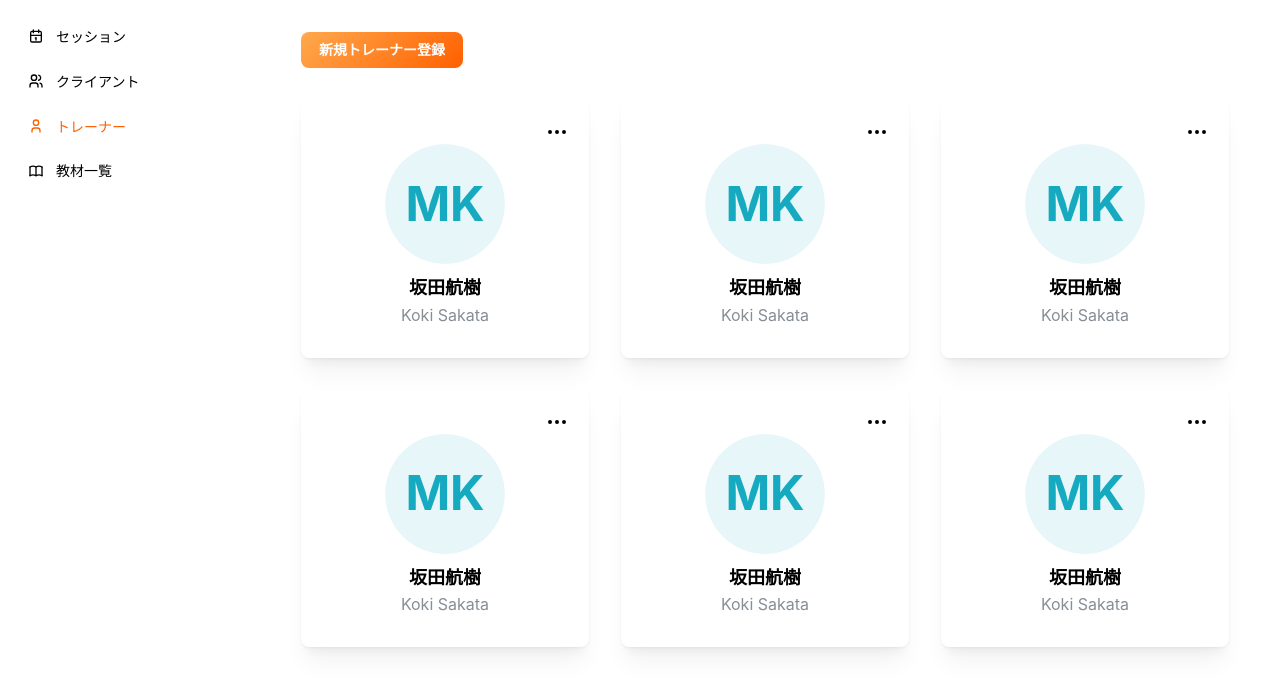
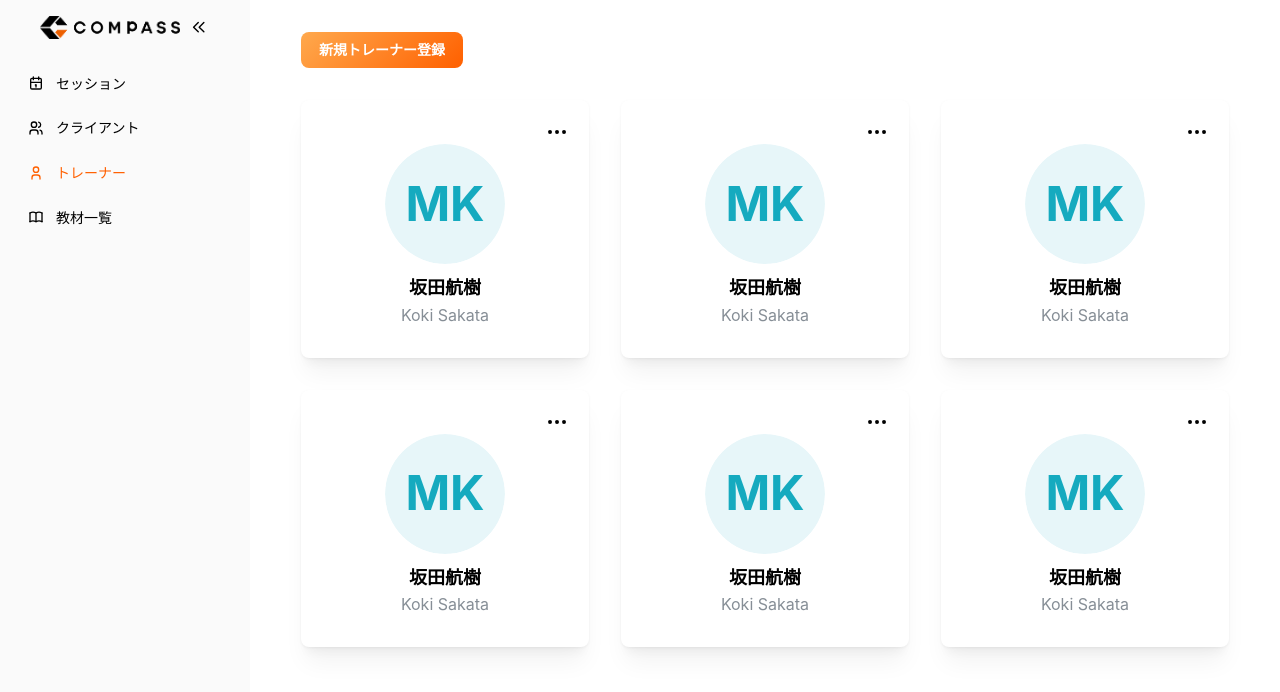
Before and after one commit to career-direction/compass-crm, a Next.js app: page /trainers in a window 1280 px wide. Shown: the top 692 px of the page. Built offline with nearby package versions, Linux system fonts and the light colour scheme.

Commit message:
update: UI

```diff
--- /dev/null
+++ b/src/AGENTS.md
@@ -0,0 +1,26 @@
+# srcディレクトリ
+
+アプリ内の文言は全て日本語にして。
+
+## appディレクトリ
+
+`Next.js`の`App Router`を実現するためのディレクトリです。
+`app/*/`配下には、`page.tsx`または`layout.tsx`のみが配置されます。これらのファイルはすべてすべてサーバーコンポーネントとして実装されます。
+また、`page.tsx`は、テスト容易性のために、Container / Presentation パターンに従って実装されます。
+
+## featuresディレクトリ
+<!-- TODO: featuresディレクトリのディレクトリ構成をかく -->
+
+## TypeScript
+
+### 型
+
+- 型定義は`interface`ではなく`type`を使用して定義して。
+- optionalを持つ`type`はできるだけ使用せずに、代数的データ型が適切な場合は代数的データ型を利用して型定義して。
+
+### コーディング規約
+
+- `index.ts`を定義して、各コンポーネントをexportしないこと。
+- デフォルト引数は使用しない。
+- オプショナルの引数は使用しないこと。どうしてもオプショナル引数を使用しなければならない場合は、そのことをチャットで知らせること。
+- `onClick`などのコンポーネントへ関数のpropsを渡す場合は、インラインではなく、関数として定義されたものを渡すこと。
--- a/src/app/(dashboard)/layout.tsx
+++ b/src/app/(dashboard)/layout.tsx
@@ -1,6 +1,7 @@
 "use client";
 
 import { AppShell } from "@mantine/core";
+import { useDisclosure } from "@mantine/hooks";
 import type { ReactNode } from "react";
 import { Sidebar } from "@/components/layout/Sidebar.ui";
 
@@ -9,18 +10,21 @@ type Props = {
 };
 
 export default function DashboardLayout({ children }: Props) {
+	const [opened, { toggle }] = useDisclosure(true);
+
 	return (
 		<AppShell
 			navbar={{
-				width: 250,
+				width: opened ? 250 : 56,
 				breakpoint: "sm",
+				collapsed: { mobile: !opened },
 			}}
 			padding="xl"
 			transitionDuration={300}
 			transitionTimingFunction="cubic-bezier(0.25, 0.46, 0.45, 0.94)"
 		>
 			<AppShell.Navbar style={{ borderInlineEnd: "none" }}>
-				<Sidebar />
+				<Sidebar isOpen={opened} onToggle={toggle} />
 			</AppShell.Navbar>
 
 			<AppShell.Main
--- a/src/components/layout/Header.ui.tsx
+++ /dev/null
@@ -1,101 +0,0 @@
-"use client";
-
-import { Avatar, Button, Group, Menu, Text, TextInput } from "@mantine/core";
-import {
-	IconLogout,
-	IconSearch,
-	IconSettings,
-	IconUser,
-} from "@tabler/icons-react";
-import { memo } from "react";
-import Image from "next/image";
-
-type Props = {
-	onToggle: () => void;
-};
-
-export const Header = memo<Props>(({ onToggle }: Props) => {
-	const userName = "坂田航樹";
-	return (
-		<div
-			style={{
-				display: "flex",
-				justifyContent: "space-between",
-				alignItems: "center",
-				padding: "16px 24px",
-				backgroundColor: "white",
-			}}
-		>
-			<Button
-				p={0}
-				variant="subtle"
-				onClick={onToggle}
-				style={{
-					backgroundColor: "transparent",
-					border: "none",
-					borderRadius: "8px",
-				}}
-				styles={{
-					root: {
-						"&:hover": {
-							backgroundColor: "#F8F9FA",
-						},
-					},
-				}}
-			>
-				<Image
-					src="/COMPASS_Logo_BLACK_ORANGE.png"
-					alt="COMPASS"
-					width={150}
-					height={70}
-					priority
-				/>
-			</Button>
-
-			{/* 右側：検索、通知、ユーザーメニュー */}
-			<Group gap="md">
-				<Menu shadow="md" width={200} position="bottom-end">
-					<Menu.Target>
-						<Group
-							style={{
-								cursor: "pointer",
-								padding: "8px 12px",
-								borderRadius: "8px",
-							}}
-							styles={{
-								root: {
-									"&:hover": {
-										backgroundColor: "#F8F9FA",
-									},
-								},
-							}}
-						>
-							<Avatar radius="xl" size="sm" color="brand">
-								{userName.charAt(0)}
-							</Avatar>
-							<Text size="sm" fw={500} c="dark">
-								{userName}
-							</Text>
-						</Group>
-					</Menu.Target>
-
-					<Menu.Dropdown>
-						<Menu.Label>アカウント</Menu.Label>
-						<Menu.Item leftSection={<IconUser size={14} />}>
-							プロフィール
-						</Menu.Item>
-						<Menu.Item leftSection={<IconSettings size={14} />}>設定</Menu.Item>
-
-						<Menu.Divider />
-
-						<Menu.Item leftSection={<IconLogout size={14} />} color="red">
-							ログアウト
-						</Menu.Item>
-					</Menu.Dropdown>
-				</Menu>
-			</Group>
-		</div>
-	);
-});
-
-Header.displayName = "Header";
--- a/src/components/layout/Sidebar.ui.tsx
+++ b/src/components/layout/Sidebar.ui.tsx
@@ -1,15 +1,22 @@
 "use client";
 
-import { ActionIcon, Box, NavLink } from "@mantine/core";
+import { Box, NavLink } from "@mantine/core";
 import {
 	IconBook,
 	IconCalendar,
-	IconLayoutSidebar,
+	IconChevronsLeft,
+	IconChevronsRight,
 	IconUser,
 	IconUsers,
 } from "@tabler/icons-react";
 import { usePathname } from "next/navigation";
 import { memo, useMemo } from "react";
+import Image from "next/image";
+
+type SidebarProps = {
+	isOpen: boolean;
+	onToggle: () => void;
+};
 
 const navItems = [
 	{
@@ -38,7 +45,7 @@ const navLinkStyles = {
 	root: {
 		backgroundColor: "transparent",
 		borderRadius: "8px",
-		'&[data-active="true"]': {
+		'&[dataActive="true"]': {
 			color: "white",
 		},
 		"&:hover": {
@@ -47,7 +54,7 @@ const navLinkStyles = {
 	},
 };
 
-export const Sidebar = memo(() => {
+export const Sidebar = memo(({ isOpen, onToggle }: SidebarProps) => {
 	const pathname = usePathname();
 
 	const renderedNavItems = useMemo(() => {
@@ -63,12 +70,67 @@ export const Sidebar = memo(() => {
 		));
 	}, [pathname]);
 
+	const containerPadding = isOpen ? "16px" : "8px";
+	const toggleLabel = isOpen ? "Close sidebar" : "Open sidebar";
+
 	return (
-		<div style={{ padding: "16px" }}>
-			{/* ナビゲーション項目 */}
-			<div style={{ display: "flex", flexDirection: "column", gap: "4px" }}>
-				{renderedNavItems}
-			</div>
+		<div
+			style={{
+				padding: containerPadding,
+				display: "flex",
+				flexDirection: "column",
+				alignItems: isOpen ? "center" : "flex-start",
+				height: "100%",
+				gap: isOpen ? "24px" : "0",
+				justifyContent: "flex-start",
+				backgroundColor: "#FAFAFA",
+			}}
+		>
+			<Box
+				component="button"
+				onClick={onToggle}
+				type="button"
+				aria-label={toggleLabel}
+				style={{
+					display: "flex",
+					alignItems: "center",
+					justifyContent: isOpen ? "center" : "flex-start",
+					gap: isOpen ? "8px" : "0",
+					backgroundColor: "transparent",
+					border: "none",
+					cursor: "pointer",
+					width: isOpen ? "100%" : "auto",
+				}}
+			>
+				{isOpen ? (
+					<>
+						<Image
+							alt="COMPASS logo"
+							height={401}
+							src="/COMPASS_Logo_BLACK_ORANGE.png"
+							width={2481}
+							style={{ width: "140px", height: "auto" }}
+							priority
+						/>
+						<IconChevronsLeft size="1.4rem" stroke={1.5} />
+					</>
+				) : (
+					<IconChevronsRight size="1.4rem" stroke={1.5} />
+				)}
+			</Box>
+
+			{isOpen && (
+				<div
+					style={{
+						display: "flex",
+						flexDirection: "column",
+						gap: "4px",
+						width: "100%",
+					}}
+				>
+					{renderedNavItems}
+				</div>
+			)}
 		</div>
 	);
 });
```
Also changed, not shown: 1 other file (tests, documents, lock files or other folders).
